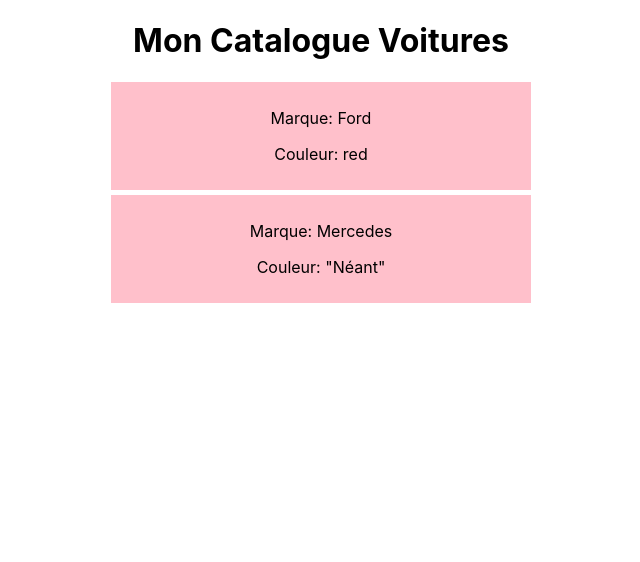
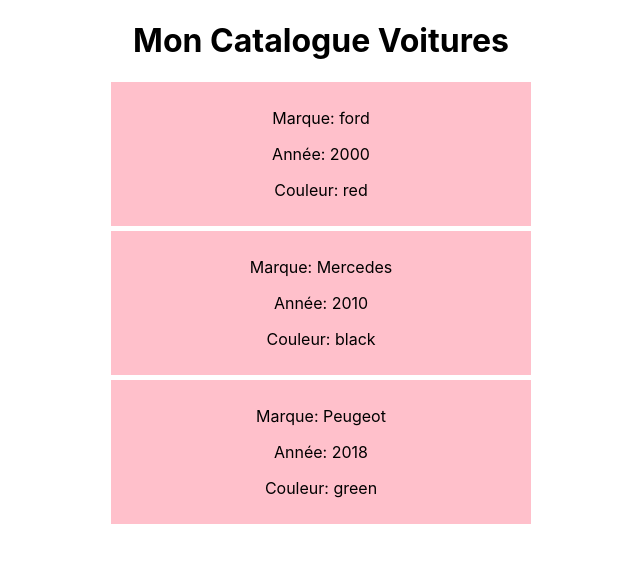
Before and after one commit to Wallmonger/React-Start, a React (Create React App) app: page / in a window 1280 px wide. Shown: the top 562 px of the page, without its empty margins (319-959 px from the left). Built offline with nearby package versions, Linux system fonts and the light colour scheme; the HTML template or start-up script is replaced by a standard one.

Commit message:
Array on state

```diff
--- a/src/components/Cars.js
+++ b/src/components/Cars.js
@@ -1,4 +1,4 @@
-const Car = ({color, children}) => {
+const Car = ({color, children, year}) => {
 
     const colorInfo = color ? <p>Couleur: {color}</p> : <p>Couleur: "Néant"</p>;
 
@@ -6,12 +6,15 @@
         return (
             <div style={ {backgroundColor: 'pink', width: '400px', padding: '10px', margin: '5px auto'} }>
                 <p>Marque: { children }</p>
+                <p>Année: { year }</p>
                 {colorInfo}
             </div>
         )
     }
 
-    // return null // ce return est Facultatif
+    else {
+        return null;
+    }
 }
 
 export default Car
--- a/src/components/MyHeader.jsx
+++ /dev/null
@@ -1,4 +0,0 @@
-
-const MyHeader = ({MyStyle, children}) => <h1 style={{color : MyStyle}}>{children}</h1>
-
-export default MyHeader;
--- a/src/components/Mycars.js
+++ b/src/components/Mycars.js
@@ -2,15 +2,23 @@
 import Car from './Cars'
 
 class Mycars extends Component {
+
+    state = {
+        voitures: [
+            {name : 'ford', color: 'red', year : '2000'},
+            {name : 'Mercedes', color: 'black', year : '2010'},
+            {name : 'Peugeot', color: 'green', year : '2018'},
+        ]
+    }
 
     render() {
         return (
             <div>
                 <h1>{this.props.title}</h1>
 
-                <Car color="red">Ford</Car>
-                <Car>Mercedes</Car>
-                <Car color="green"></Car>
+                <Car color = {this.state.voitures[0].color} year = {this.state.voitures[0].year}>{this.state.voitures[0].name}</Car>
+                <Car color = {this.state.voitures[1].color} year = {this.state.voitures[1].year}>{this.state.voitures[1].name}</Car>
+                <Car color = {this.state.voitures[2].color} year = {this.state.voitures[2].year}>{this.state.voitures[2].name}</Car>
             </div>
 
         )
```
Also changed, not shown: src/components/Wrapper.jsx (deleted, +0 -11 lines).
